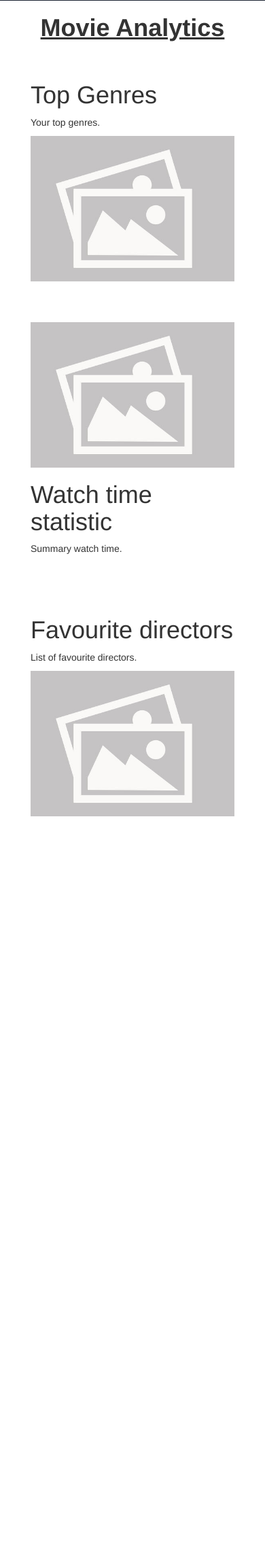
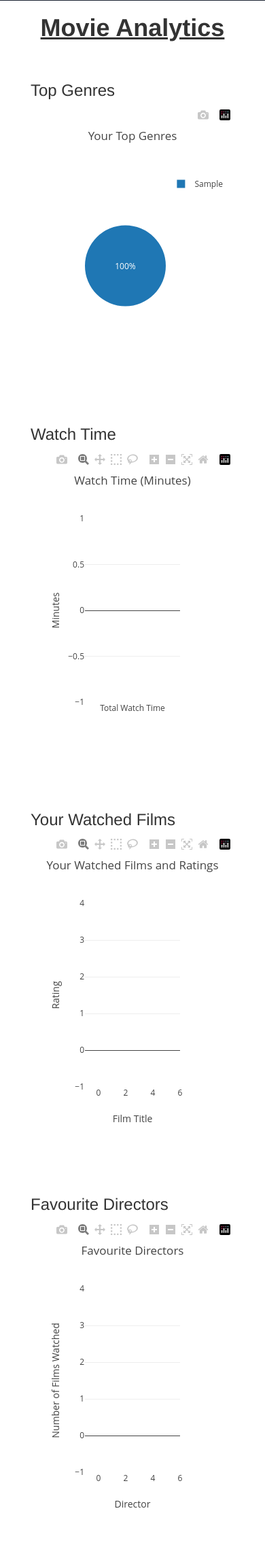
Before and after one commit to MichaelSosulski/Agile-Web-Dev-Group-58, a Flask app: page /Stats in a window 390 px wide. Shown: the part 274-2550 px from the top of the page at 68% size. Before the commit the page ends 1475 px from the top, so only its background shows below. Run offline with Flask 3, Linux system fonts and the light colour scheme; tables that the repository leaves empty hold one stand-in row (values such as "Sample post"); some libraries are stand-ins or nearby versions.

Commit message:
Changed the HTML of rhe stats page to display graphs instead of the placeholder image

```diff
--- a/app/templates/StatsPage.html
+++ b/app/templates/StatsPage.html
@@ -6,6 +6,8 @@
 <link rel="stylesheet" href="{{ url_for('static', filename='css/hero.css') }}">
 
 <title>FilmGraph Stats Page</title>
+<script src="https://cdn.plot.ly/plotly-latest.min.js"></script>
+<script src="{{ url_for('static', filename='js/stats.js') }}"></script>
 {% endblock %}
 
 {% block content %}
@@ -13,32 +15,36 @@
 <div class="feature-preview container">
     <div class="row">
         <div class="col-md-6">
-            <h1>Top Genres</h1>
-            <p>Your top genres.</p>
+            <h3>Top Genres</h3>
+            <div id="genreChart"></div>
         </div>
         <div class="col-md-6">
-            <img src="{{ url_for('static', filename='images/placeholder.jpg') }}" alt="Films" class="img-fluid">
+            <h3>Watch Time</h3>
+            <div id="watchTimeChart"></div>
         </div>
     </div>
 
-    <div class="row">
-        <div class="col-md-6">
-            <img src="{{ url_for('static', filename='images/placeholder.jpg') }}" alt="Films" class="img-fluid">
-        </div>
-        <div class="col-md-6">
-            <h1>Watch time statistic</h1>
-            <p>Summary watch time.</p>
+    <div class="row mt-4">
+        <div class="col-md-12">
+            <h3>Your Watched Films</h3>
+            <div id="watchedFilmsChart"></div>
         </div>
     </div>
 
-    <div class="row">
-        <div class="col-md-6">
-            <h1>Favourite directors</h1>
-            <p>List of favourite directors.</p>
-        </div>
-        <div class="col-md-6">
-            <img src="{{ url_for('static', filename='images/placeholder.jpg') }}" alt="Films" class="img-fluid">
+    <div class="row mt-4">
+        <div class="col-md-12">
+            <h3>Favourite Directors</h3>
+            <div id="directorChart"></div>
         </div>
     </div>
 </div>
+<script>
+    const chartGenres = {{ genres | tojson }};
+    const chartGenreValues = {{ genre_values | tojson }};
+    const chartWatchTime = {{ watch_time | tojson }};
+    const watchedTitles = {{ watched_titles | tojson }};
+    const watchedRatings = {{ watched_ratings | tojson }};
+    const directorNames = {{ director_names | tojson }};
+    const directorFreqs = {{ director_freqs | tojson }};
+</script>
 {% endblock %}
```
